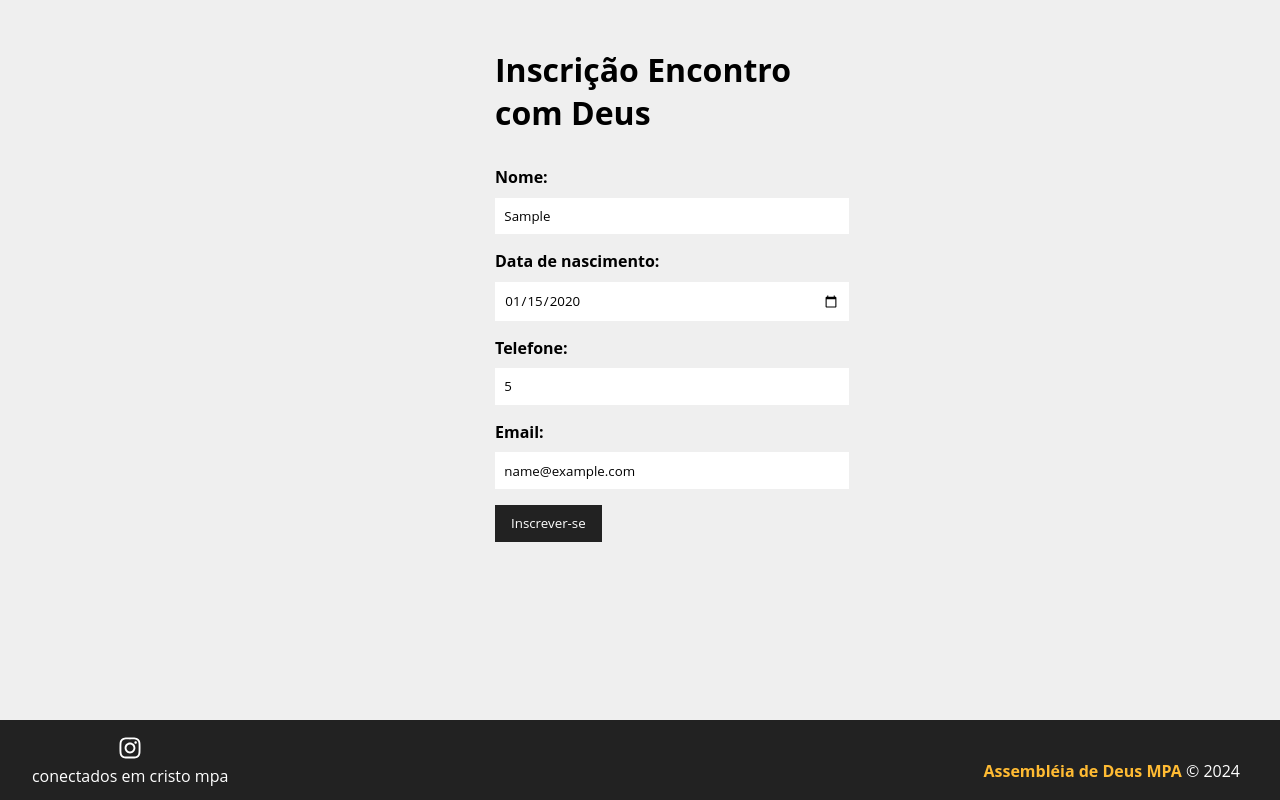
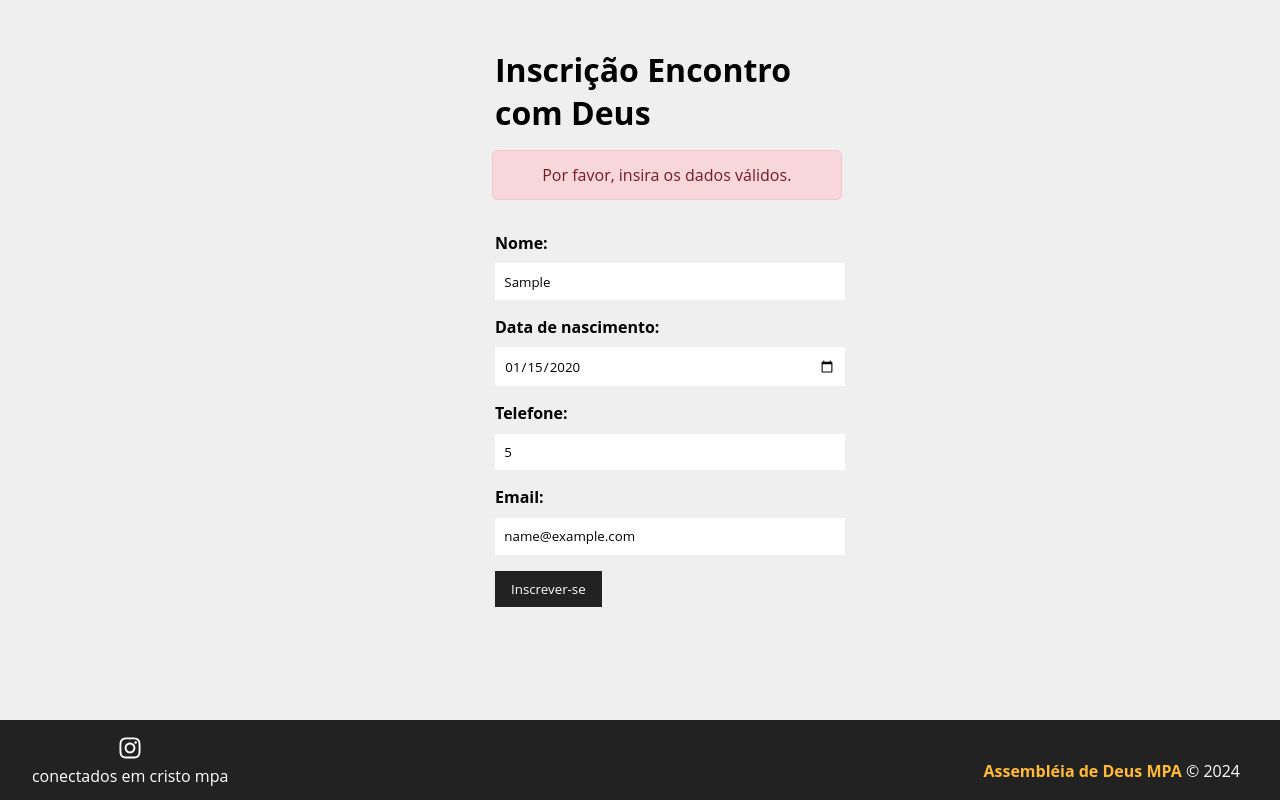
Before and after one commit to Heliatan-Humberto/inscricao-encontro, a React (Create React App) app in the folder encontro/: page / in a window 1280 px wide. Both pictures are taken after typing "Sample", "2020-01-15", "5", "name@example.com" into the empty fields and a click on the button "Inscrever-se". Built offline with nearby package versions, Linux system fonts and the light colour scheme.

Commit message:
otimizações

```diff
--- a/encontro/db.json
+++ b/encontro/db.json
@@ -6,6 +6,13 @@
       "nascimento": "1901-01-01",
       "telefone": "64019201011",
       "email": "teste@teste.com"
+    },
+    {
+      "id": "9149",
+      "nome": "heliatan",
+      "nascimento": "1995-11-20",
+      "telefone": "64992621890",
+      "email": "Heliatan3@gmail.com"
     }
   ]
 }
--- a/encontro/src/components/form/Estructure.js
+++ b/encontro/src/components/form/Estructure.js
@@ -4,19 +4,27 @@ import { useEffect, useState } from 'react'
 
 import Input from "./Input"
 import SubmitButton from "./SubmitButton"
+import Message from "../layout/Message"
 
 
 function Estrutura({ handleSubmit, listData }) {
+
     const [list, setList] = useState(listData || {})
+    const [message, setMessage] = useState()
+    const [type, setType] =useState()
 
     const submit = (e) => {
+
         e.preventDefault();
+
         if (validarDados()) {
             handleSubmit(list);
         } else {
-            alert('Por favor, insira os dados válidos.')
+            setMessage('Por favor, insira os dados válidos.')
+            setType('error')
         }
     }
+
 
     function handleChange(e) {
         setList({ ...list, [e.target.name]: e.target.value })
@@ -35,7 +43,8 @@ function Estrutura({ handleSubmit, listData }) {
         return /^\d{11}$/.test(Telefone)
     }
 
-    return (
+    return (<>
+        {message && <Message type="error" msg={message} />}
         <form onSubmit={submit} className={styles.form}>
             <Input
             type="text"
@@ -70,7 +79,7 @@ function Estrutura({ handleSubmit, listData }) {
             />
             <SubmitButton text='Inscrever-se' />
         </form>
-    )
+    </>)
 }
 
 export default Estrutura
--- a/encontro/src/components/form/Input.module.css
+++ b/encontro/src/components/form/Input.module.css
@@ -2,6 +2,8 @@
     display: flex;
     flex-direction: column;
     margin-bottom: 1em;
+    width: 55vw;
+    max-width: 350px;
 }
 
 .form_control label {
--- /dev/null
+++ b/encontro/src/components/layout/Message.js
@@ -0,0 +1,36 @@
+import { useState, useEffect } from  'react'
+
+import styles from './Message.module.css'
+
+function Message({  type, msg  }) {
+
+    const [visible, setVisible] = useState(false)
+
+    useEffect(() => {
+
+        if(!msg) {
+            setVisible(false)
+            return
+        }
+
+        setVisible(true)
+
+        const timer  = setTimeout(() => {
+            setVisible(false)
+        }, 800000)
+
+        return () => clearTimeout(timer)
+
+    }, [msg])
+
+
+    return (<>
+        {visible && (
+            <div className={`${styles.message} ${styles[type]}`}>
+             {msg}
+            </div>
+         )}
+   </>)
+}
+
+export default Message
--- /dev/null
+++ b/encontro/src/components/layout/Message.module.css
@@ -0,0 +1,22 @@
+.message {
+    width: 55vw;
+    max-width: 350px;
+    padding: 0.8em;
+    border: 1px solid #000;
+    text-align: center;
+    margin-bottom: 2em;
+    border-radius: 5px;
+    margin-left: 1.8em;
+}
+
+.success {
+    color: #155724;
+    background-color: #d4edda;
+    border-color: #c3e6cb;
+}
+
+.error  {
+    color: #721c24;
+    background-color: #f8d7da;
+    border-color: #f5c6cb;
+}
```
